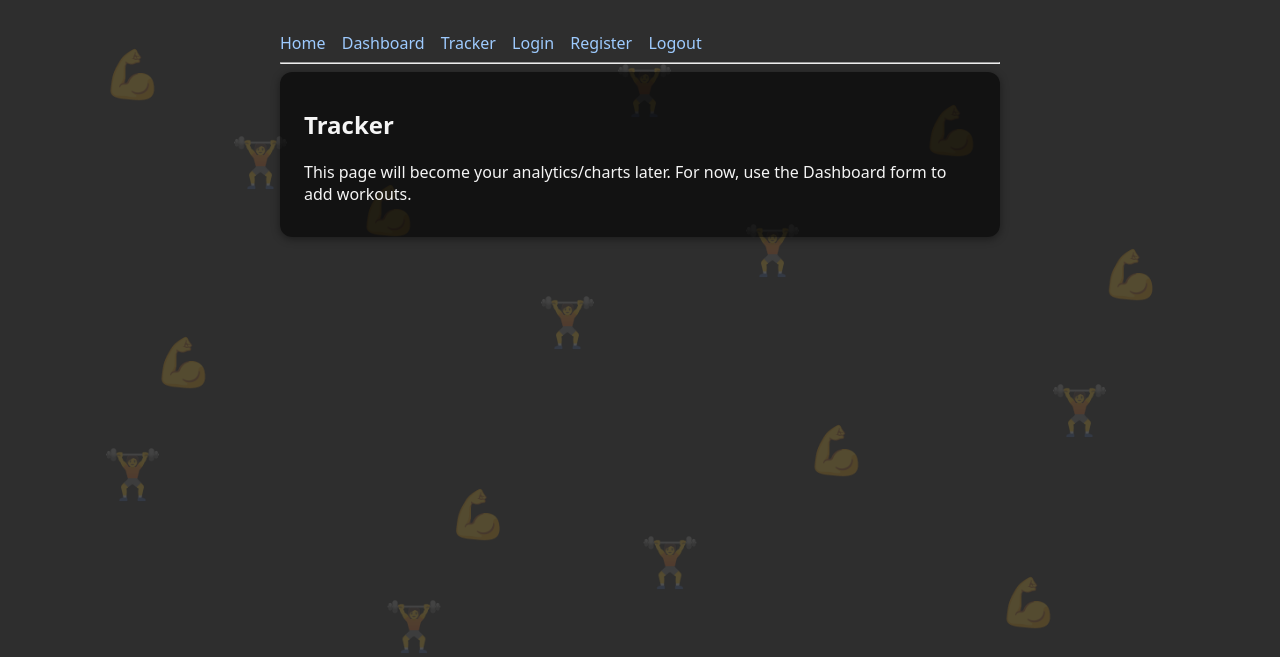
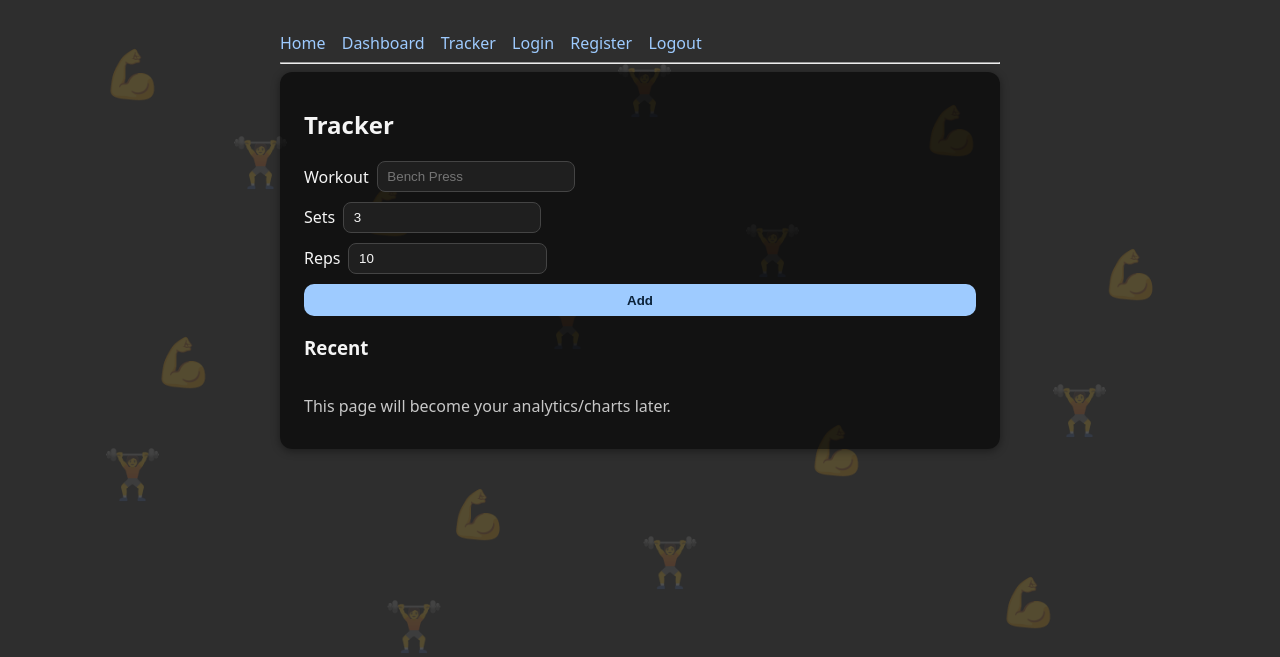
Before and after one commit to RishardDukes/portfolio, a Flask app: page /tracker in a window 1280 px wide. Shown: the top 657 px of the page. Run offline with Flask 3, Linux system fonts and the light colour scheme; a user stored in the database is signed in.

Commit message:
Implement quick add form for workouts

```diff
--- a/additional_projects/workout_tracker/src/workout_tracker/templates/tracker.html
+++ b/additional_projects/workout_tracker/src/workout_tracker/templates/tracker.html
@@ -1,5 +1,19 @@
 {% extends "base.html" %}
 {% block content %}
 <h2>Tracker</h2>
-<p>This page will become your analytics/charts later. For now, use the Dashboard form to add workouts.</p>
+
+<!-- Quick add form -->
+<form id="add-form" style="display:grid; gap:.6rem; margin-bottom:1rem;">
+  <label>Workout <input id="workout-name" type="text" placeholder="Bench Press"></label>
+  <label>Sets <input id="workout-sets" type="number" min="1" value="3"></label>
+  <label>Reps <input id="workout-reps" type="number" min="1" value="10"></label>
+  <button id="add-btn" type="button">Add</button>
+</form>
+
+<h3>Recent</h3>
+<ul id="workout-list" style="list-style:none; padding-left:0; display:grid; gap:.5rem;"></ul>
+
+<p style="opacity:.8; margin-top:1rem;">
+  This page will become your analytics/charts later.
+</p>
 {% endblock %}
```
